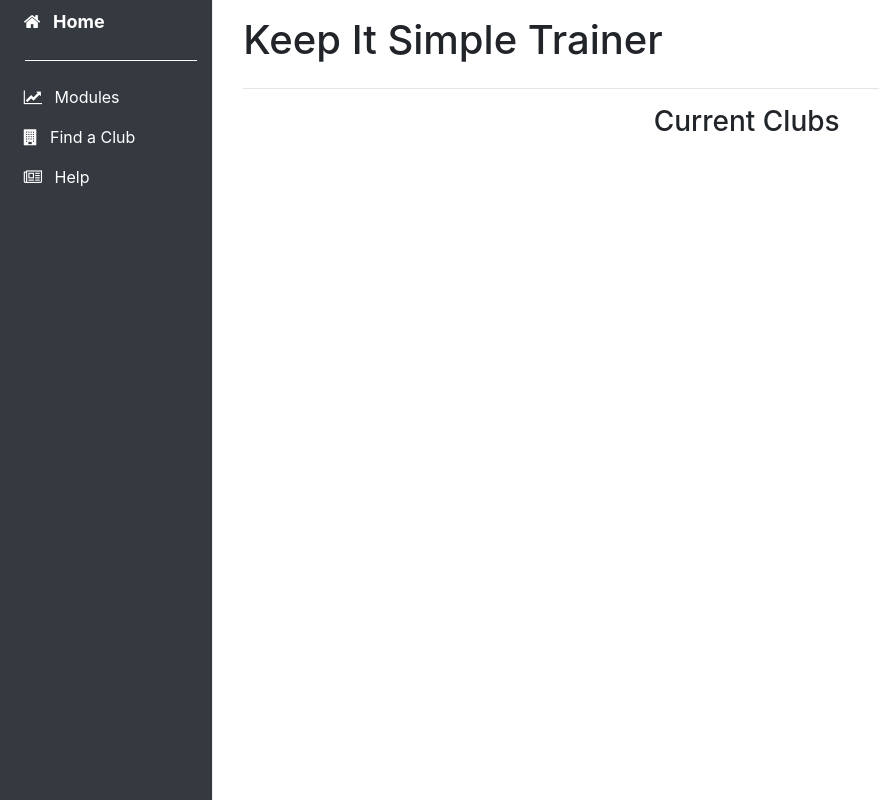
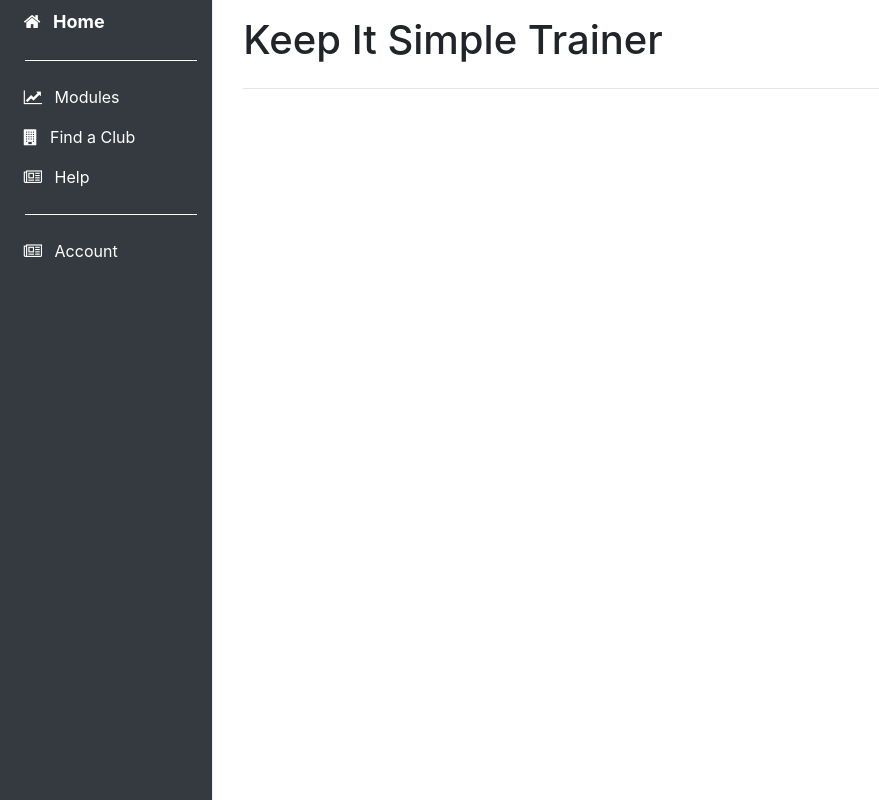
Before and after one commit to jordanallenlewis/Keep_It_Simple_Trainer, an Angular app in the folder KIST/client/: page / in a window 1280 px wide. Shown: the whole page, without its empty margins (0-879 px from the left). Built offline with nearby package versions, Linux system fonts and the light colour scheme; what ng2-smart-table would draw is missing.

Commit message:
Added account component

```diff
--- /dev/null
+++ b/KIST/client/src/app/account/account.component.html
@@ -0,0 +1,12 @@
+<main class="col-sm-9 ml-sm-auto col-md-10 pt-3" role="main">
+    <app-header [title]="'Account'"></app-header>
+
+
+    <!-- <h3 style = "text-align: center">Current Clubs</h3> -->
+
+
+
+
+
+  </main>
+  <!-- <app-forms [omitHeader]="true"></app-forms> -->
--- /dev/null
+++ b/KIST/client/src/app/account/account.component.ts
@@ -0,0 +1,15 @@
+import { Component, OnInit } from '@angular/core';
+
+@Component({
+  selector: 'app-account',
+  templateUrl: './account.component.html',
+  styleUrls: ['./account.component.css']
+})
+export class AccountComponent implements OnInit {
+
+  constructor() { }
+
+  ngOnInit() {
+  }
+
+}
--- a/KIST/client/src/app/app.module.ts
+++ b/KIST/client/src/app/app.module.ts
@@ -21,6 +21,7 @@ import { FooterComponent } from './footer/footer.component';
 import { ModulesComponent } from './modules/modules.component';
 import { FindComponent } from './find/find.component';
 import { HelpComponent } from './help/help.component';
+import { AccountComponent } from './account/account.component';
 
 
 @NgModule({
@@ -32,7 +33,9 @@ import { HelpComponent } from './help/help.component';
     FooterComponent,
     ModulesComponent,
     FindComponent,
-    HelpComponent
+    HelpComponent,
+    AccountComponent,
+
   ],
   imports: [
     CommonModule,
--- a/KIST/client/src/app/app.routes.ts
+++ b/KIST/client/src/app/app.routes.ts
@@ -5,13 +5,15 @@ import { DashboardComponent } from './dashboard/dashboard.component';
 import { ModulesComponent } from './modules/modules.component';
 import { FindComponent } from './find/find.component';
 import { HelpComponent } from './help/help.component';
+import { AccountComponent } from './account/account.component';
 
 export const routes: Routes = [
   { path: '', component: DashboardComponent },
   { path: 'dashboard', component: DashboardComponent },
   { path: 'modules', component: ModulesComponent },
   { path: 'find', component: FindComponent},
-  { path: 'help', component: HelpComponent }
+  { path: 'help', component: HelpComponent },
+  { path: 'account', component: AccountComponent}
 ];
 
 export const routing: ModuleWithProviders = RouterModule.forRoot(routes);
--- a/KIST/client/src/app/dashboard/dashboard.component.html
+++ b/KIST/client/src/app/dashboard/dashboard.component.html
@@ -2,7 +2,7 @@
   <app-header [title]="'Keep It Simple Trainer'"></app-header>
 
 
-  <h3 style = "text-align: center">Current Clubs</h3>
+  <!-- <h3 style = "text-align: center">Current Clubs</h3> -->
 
 
 
--- a/KIST/client/src/app/sidebar/sidebar.component.html
+++ b/KIST/client/src/app/sidebar/sidebar.component.html
@@ -13,6 +13,10 @@
     <li class="nav-item">
       <a class="nav-link" routerLink="/help" [routerLinkActive]="['active']" [routerLinkActiveOptions]="{exact:true}"><i class="fa fa-newspaper-o"></i>Help</a>
     </li>
+    <hr class="split">
+    <li class="nav-item">
+        <a class="nav-link" routerLink="/account" [routerLinkActive]="['active']" [routerLinkActiveOptions]="{exact:true}"><i class="fa fa-newspaper-o"></i>Account</a>
+      </li>
 
   </ul>
 </nav>
```
Also changed, not shown: KIST/client/src/app/account/account.component.css (added), KIST/client/src/app/footer/footer.component.html (line endings or trailing spaces), 1 other file (tests, documents, lock files or other folders).
